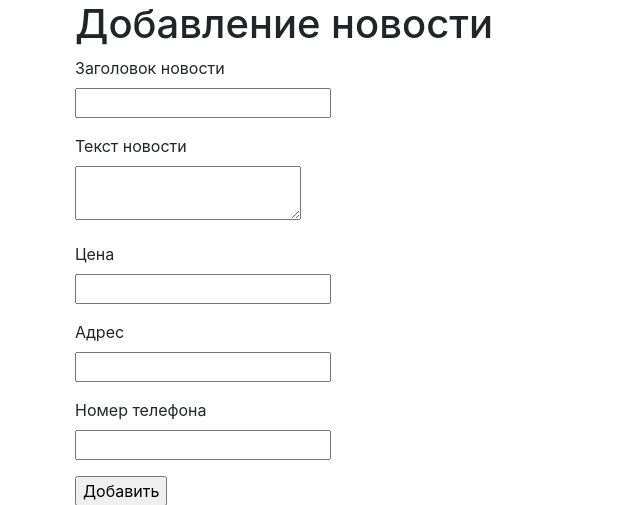
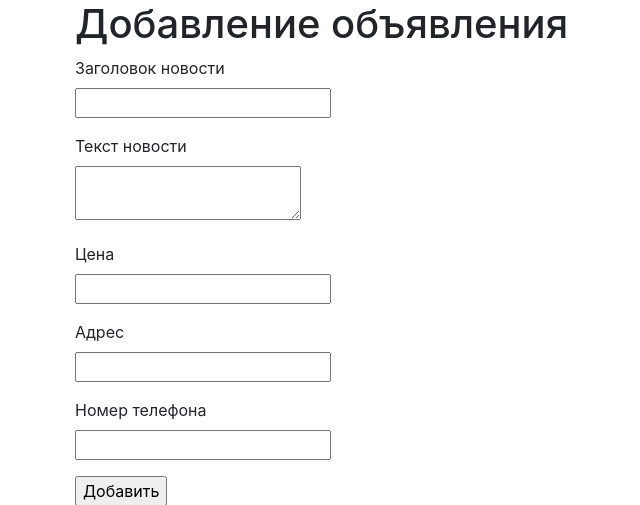
Before and after one commit to xlonywka/Yavito, a Flask app: page /add_news in a window 1280 px wide. Shown: the part 89-594 px from the top of the page, without its empty margins (10-650 px from the left). Run offline with Flask 2, Linux system fonts and the light colour scheme; the visitor is signed in with stand-in values (Sample User, id 1); some libraries are stand-ins or nearby versions.

Commit message:
Update templates

```diff
--- a/templates/add_news.html
+++ b/templates/add_news.html
@@ -1,7 +1,7 @@
 {% extends "base.html" %}
 
 {% block content %}
-    <h1>Добавление новости</h1>
+    <h1>Добавление объявления</h1>
     <form action="" method="post" novalidate>
         {{ form.hidden_tag() }}
         <p>
```
